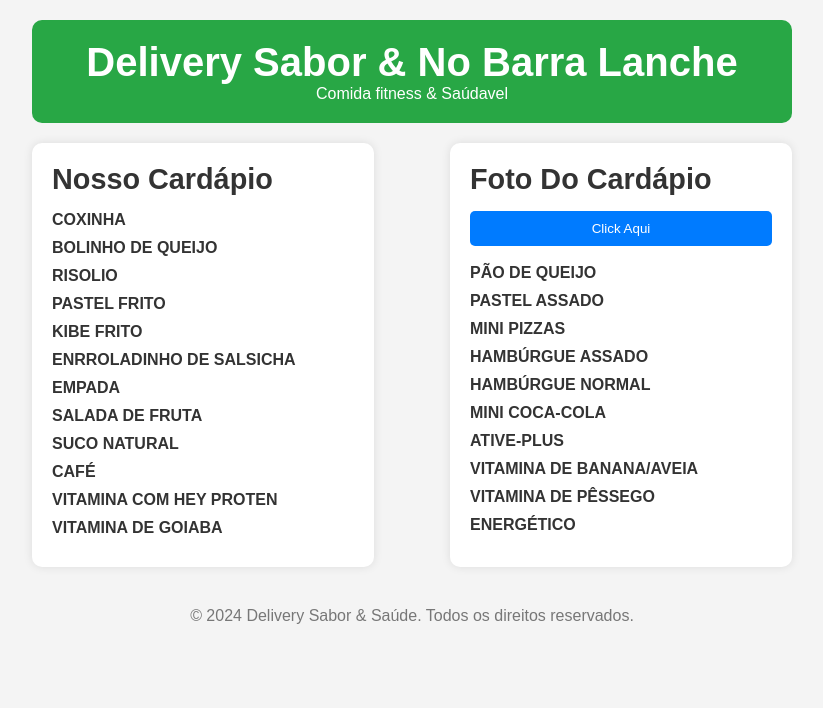
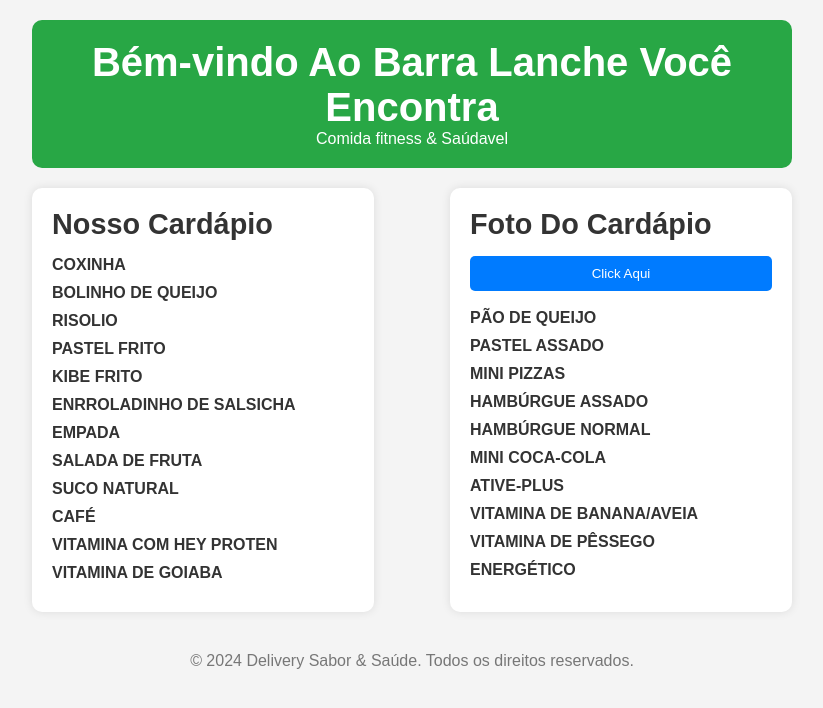
Before and after one commit to cliente2412/usario01, a plain HTML site: page index.html in a window 1280 px wide. Shown: the whole page, without its empty margins (228-1051 px from the left). Drawn offline with Linux system fonts and the light colour scheme.

Commit message:
Update index.html
atualizado

```diff
--- a/index.html
+++ b/index.html
@@ -8,7 +8,7 @@
 </head>
 <body>
     <header>
-        <h1>Delivery Sabor & No Barra Lanche</h1>
+        <h1>Bém-vindo Ao Barra Lanche Você Encontra</h1>
         <p>Comida fitness & Saúdavel</p>
     </header>
 
```
